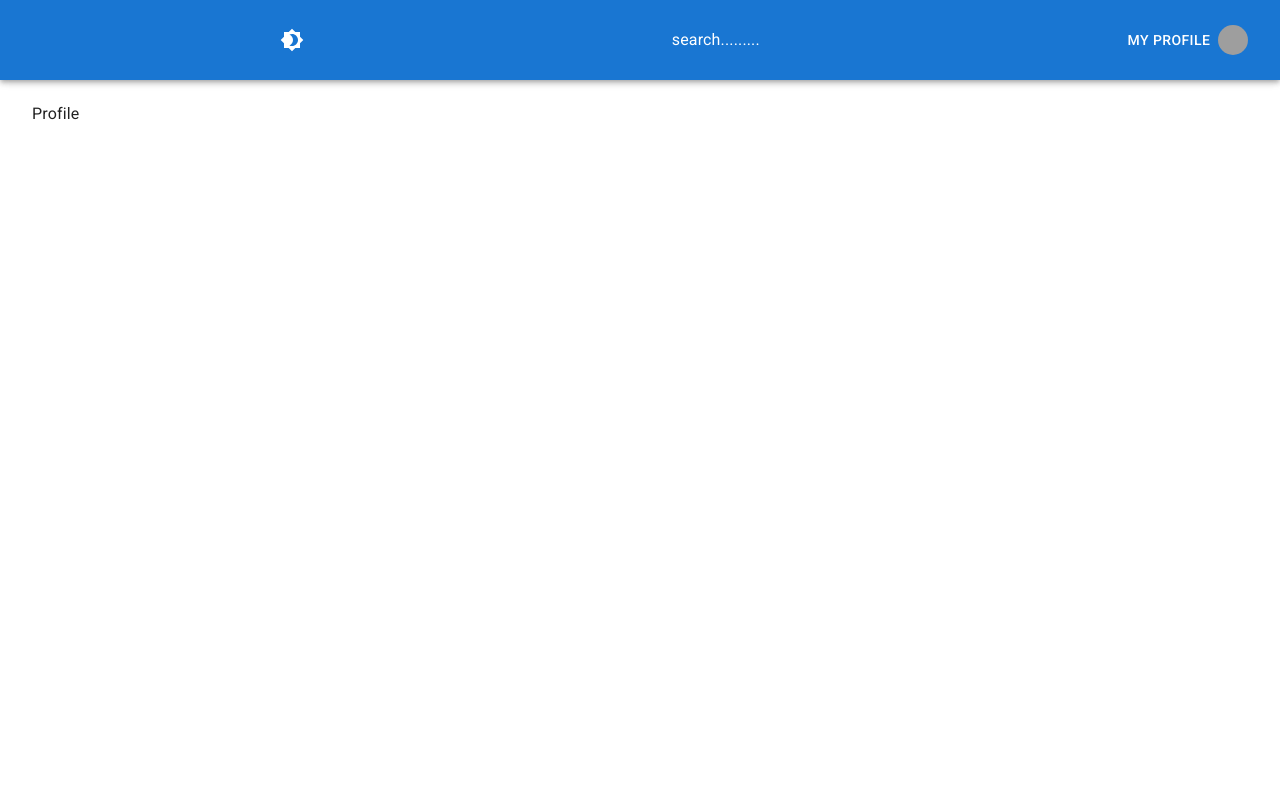
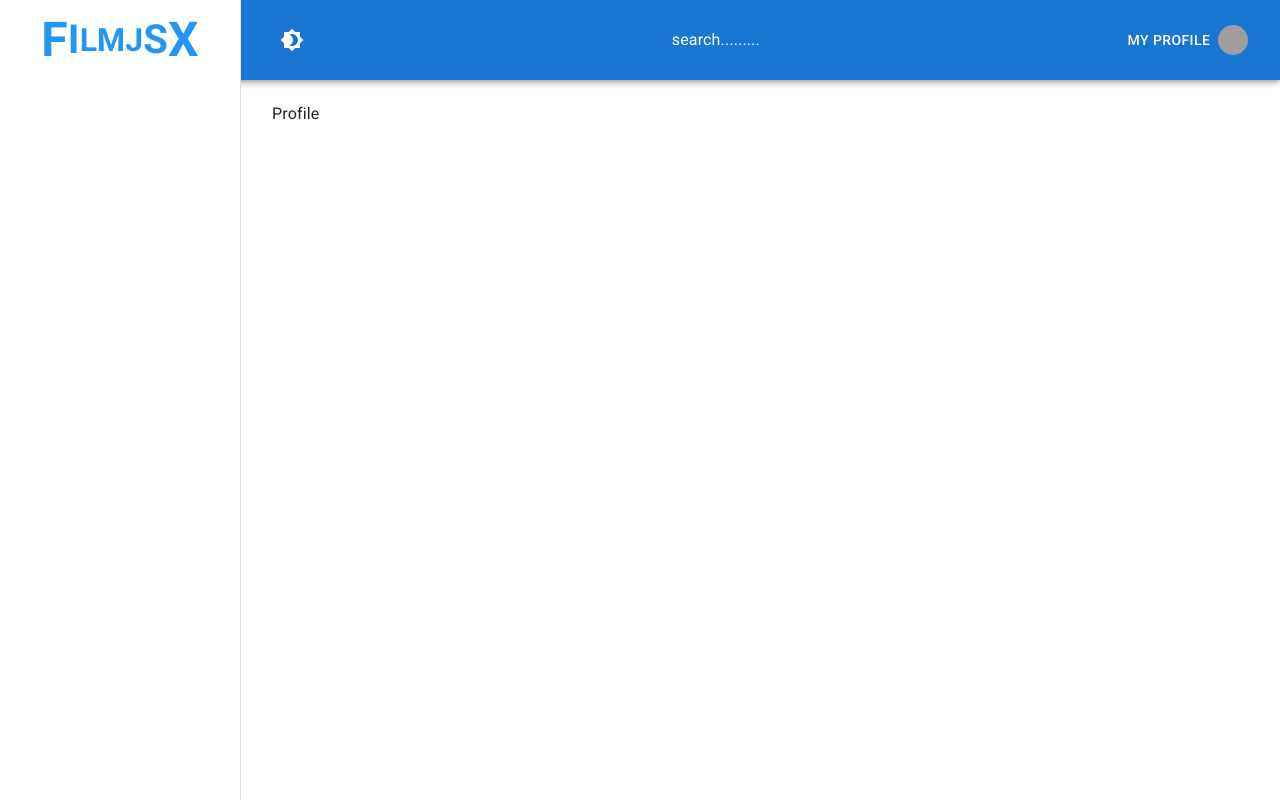
Before and after one commit to salmann7/FilmJSX, a React (Vite) app: page /profile/1 in a window 1280 px wide. Built offline with nearby package versions, Linux system fonts and the light colour scheme; grey boxes are pictures that could not be loaded.

Commit message:
code for creating brand logo

```diff
--- a/src/components/NavBar/Navbar.jsx
+++ b/src/components/NavBar/Navbar.jsx
@@ -46,11 +46,13 @@ const Navbar = () => {
       <div>
         <nav className={classes.drawer}>
           { isMobile ? (
-             <Drawer variant='temporary' anchor='right' open={mobileOpen} className={classes.drawerBackground} classes={{paper: classes.drawerPaper}} ModalProps={{keepMounted: true}}>
+             <Drawer variant='temporary' anchor='right' open={mobileOpen} classes={{paper: classes.drawerPaper}} ModalProps={{keepMounted: true}}>
               <SideBar setMobileOpen={setMobileOpen} />
              </Drawer>
           ) : (
-            <Drawer />
+            <Drawer variant='permanent' className={classes.drawerPaper} open>
+              <SideBar setMobileOpen={setMobileOpen} />
+            </Drawer>
           )}
         </nav>
       </div>
--- a/src/components/NavBar/styles.js
+++ b/src/components/NavBar/styles.js
@@ -1,4 +1,6 @@
 import { makeStyles } from "@mui/styles";
+
+const drawerWidth = '240px';
 
 export default makeStyles((theme) => ({
     toolbar: {
@@ -16,5 +18,21 @@ export default makeStyles((theme) => ({
         [theme.breakpoints.up('sm')]: {
             display: 'none'
         }
+    },
+    drawer: {
+        [theme.breakpoints.up('sm')]: {
+            width: drawerWidth,
+            flexShrink: 0,
+        }
+    },
+    drawerPaper: {
+        width: drawerWidth
+    },
+    linkButton: {
+        '&:hover': {
+            color: 'white !important',
+            textDecoration: 'none'
+        }
     }
+
 }))
--- a/src/components/SideBar/SideBar.jsx
+++ b/src/components/SideBar/SideBar.jsx
@@ -1,10 +1,25 @@
 import React from 'react'
+import { Divider, List, ListItem, ListItemText, ListSubheader, ListItemIcon, Box, CircularProgress } from "@mui/material";
+import { Link } from 'react-router-dom';
+import { useTheme } from '@mui/material/styles';
 
-const SideBar = () => {
+import useStyles from './styles';
+
+
+const SideBar = ({setMobileOpen}) => {
+    const classes = useStyles();
+    const theme = useTheme();
+
   return (
-    <div>
-      SideBar
-    </div>
+    <>
+      <Link to="/" className={classes.imageLink}>
+        {theme.palette.mode === 'light' ?
+        <div className={classes.lightBrand}>
+            <span className={classes.fBrand}>F</span><span className={classes.mBrand}>I</span>LMJ<span className={classes.mBrand}>S</span><span className={classes.fBrand}>X</span></div> :
+        <div className={classes.darkBrand}>
+            <span className={classes.fBrand}>F</span><span className={classes.mBrand}>I</span>LMJ<span className={classes.mBrand}>S</span><span className={classes.fBrand}>X</span></div>}
+      </Link>
+    </>
   )
 }
 
--- /dev/null
+++ b/src/components/SideBar/styles.js
@@ -0,0 +1,38 @@
+import { makeStyles } from "@mui/styles";
+
+export default makeStyles((theme) => ({
+    imageLink: {
+        display: 'flex',
+        justifyContent: 'center',
+        alignItems: 'center',
+        height: '80px',
+        textDecoration: 'none',
+        '&:hover': {
+            textDecoration: 'none'
+        }
+    },
+    lightBrand: {
+        width: '240px',
+        display: 'flex',
+        justifyContent: 'center',
+        fontSize: '2em',
+        fontWeight: 'bold',
+        color: '#2196f3',
+        alignItems: 'center'
+    },
+    darkBrand: {
+        width: '240px',
+        display: 'flex',
+        justifyContent: 'center',
+        fontSize: '2em',
+        fontWeight: 'bold',
+        color: 'red',
+        alignItems: 'center'
+    },
+    fBrand: {
+        fontSize: '1.5em'
+    },
+    mBrand: {
+        fontSize: '1.25em'
+    }
+}))
```
